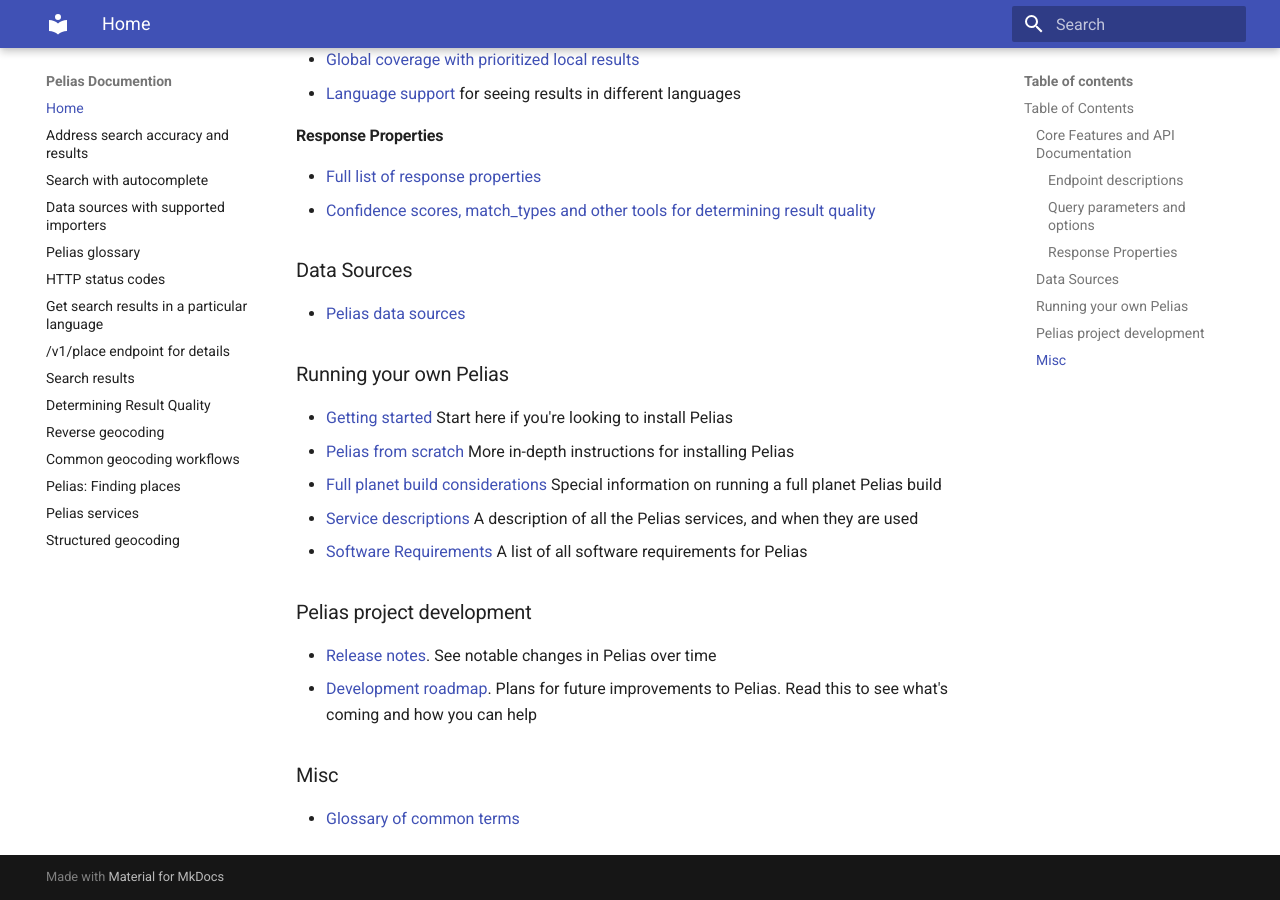
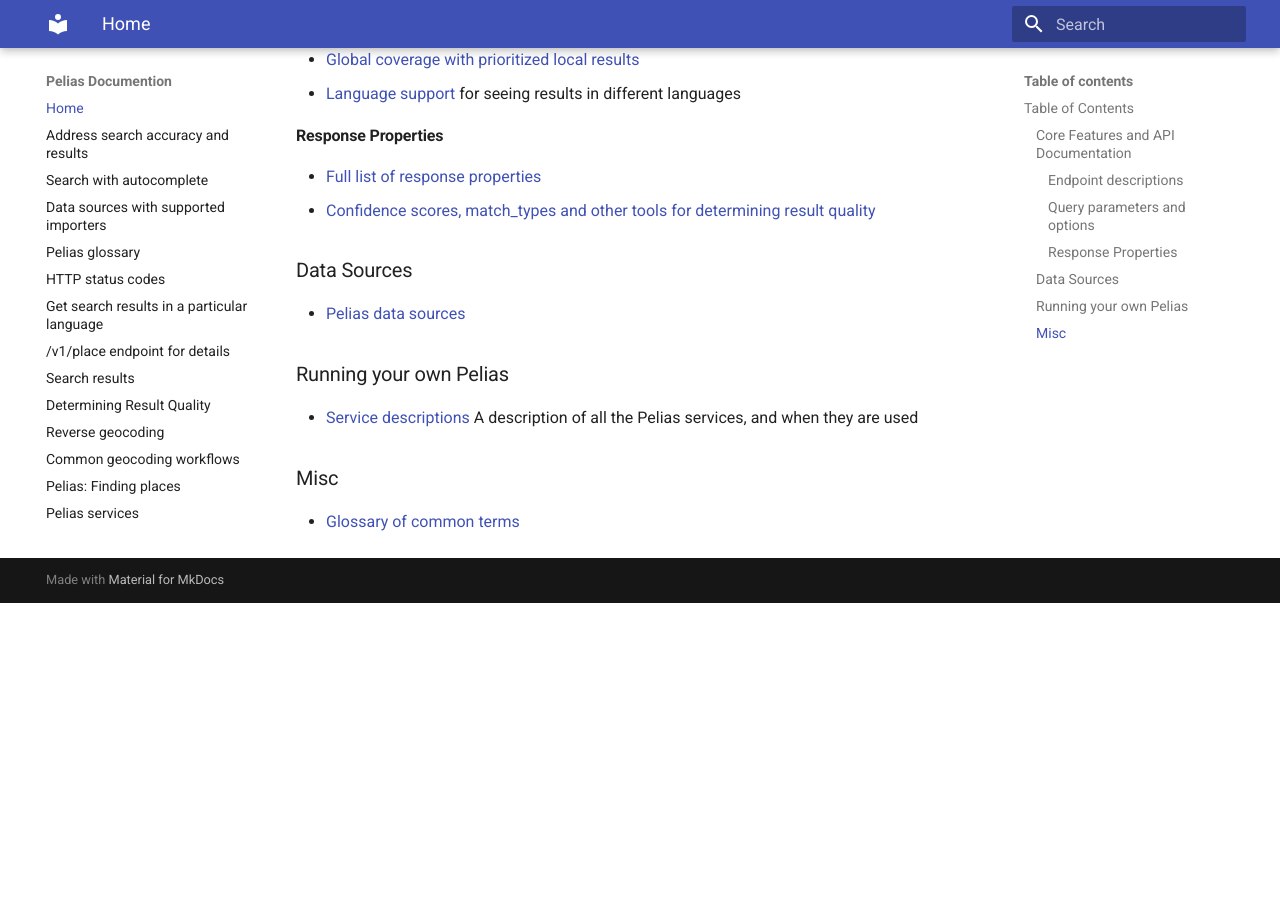
Before and after one commit to piensa/documentation-pelias, an MkDocs documentation site: the page built from docs/README.md, in a window 1280 px wide and 900 px high, scrolled down 889 px. Built offline with MkDocs 1.6.1 and Material for MkDocs 9.7.7, drawn with Linux system fonts in a browser that asks for light colours; after the commit the page ends 1492 px from its top, so only the background shows below that.

Commit message:
update readme

```diff
--- a/docs/README.md
+++ b/docs/README.md
@@ -37,15 +37,7 @@ _Not sure which Endpoint to use? We have a [page](search-workflows.md) for that_
 - [Pelias data sources](data-sources.md)
 
 ### Running your own Pelias
-- [Getting started](getting_started_install.md) Start here if you're looking to install Pelias
-- [Pelias from scratch](pelias_from_scratch.md) More in-depth instructions for installing Pelias
-- [Full planet build considerations](full_planet_considerations.md) Special information on running a full planet Pelias build
 - [Service descriptions](services.md) A description of all the Pelias services, and when they are used
-- [Software Requirements](requirements.md) A list of all software requirements for Pelias
-
-### Pelias project development
-- [Release notes](release-notes.md). See notable changes in Pelias over time
-- [Development roadmap](development/roadmap.md). Plans for future improvements to Pelias. Read this to see what's coming and how you can help
 
 ### Misc
 - [Glossary of common terms](glossary.md)
```
